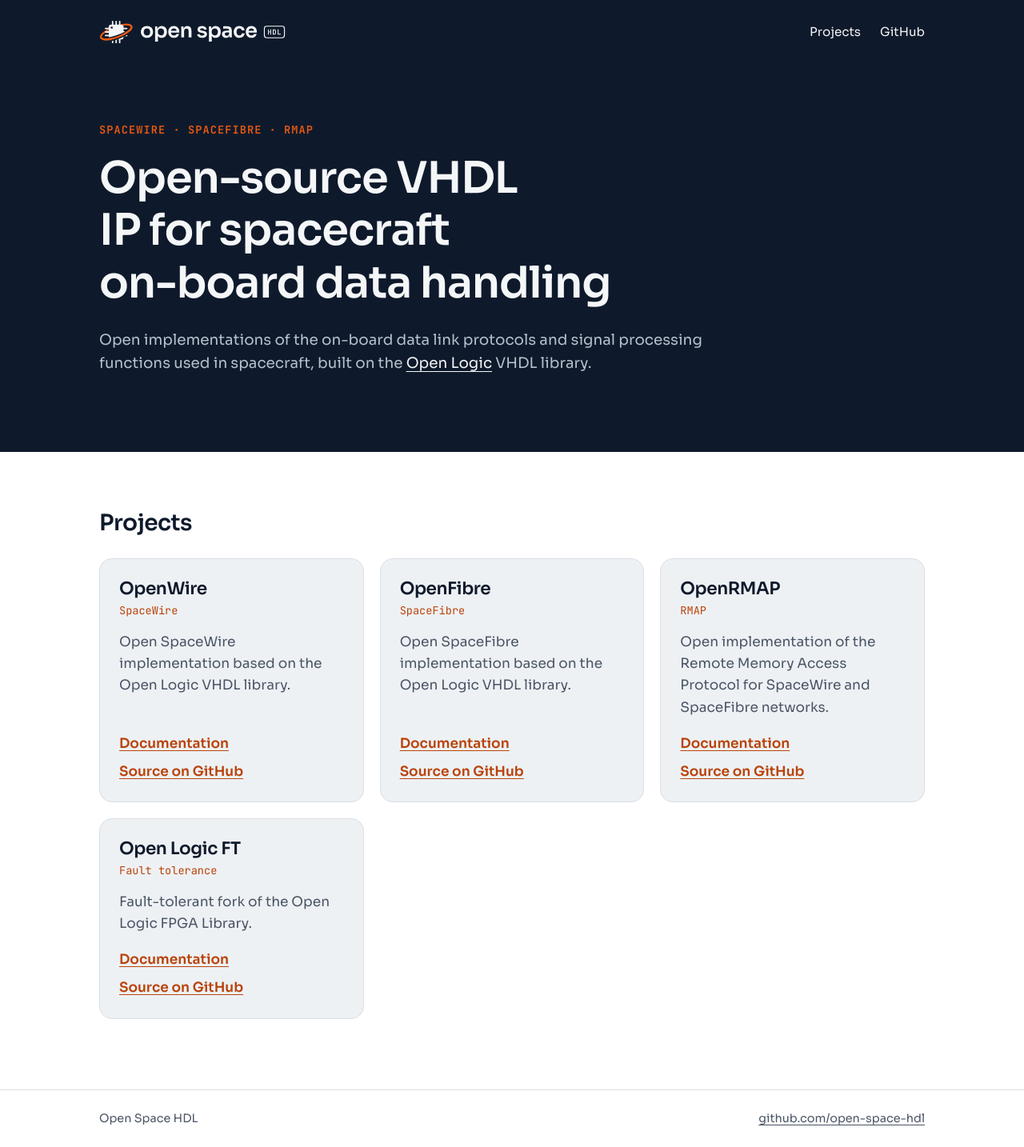
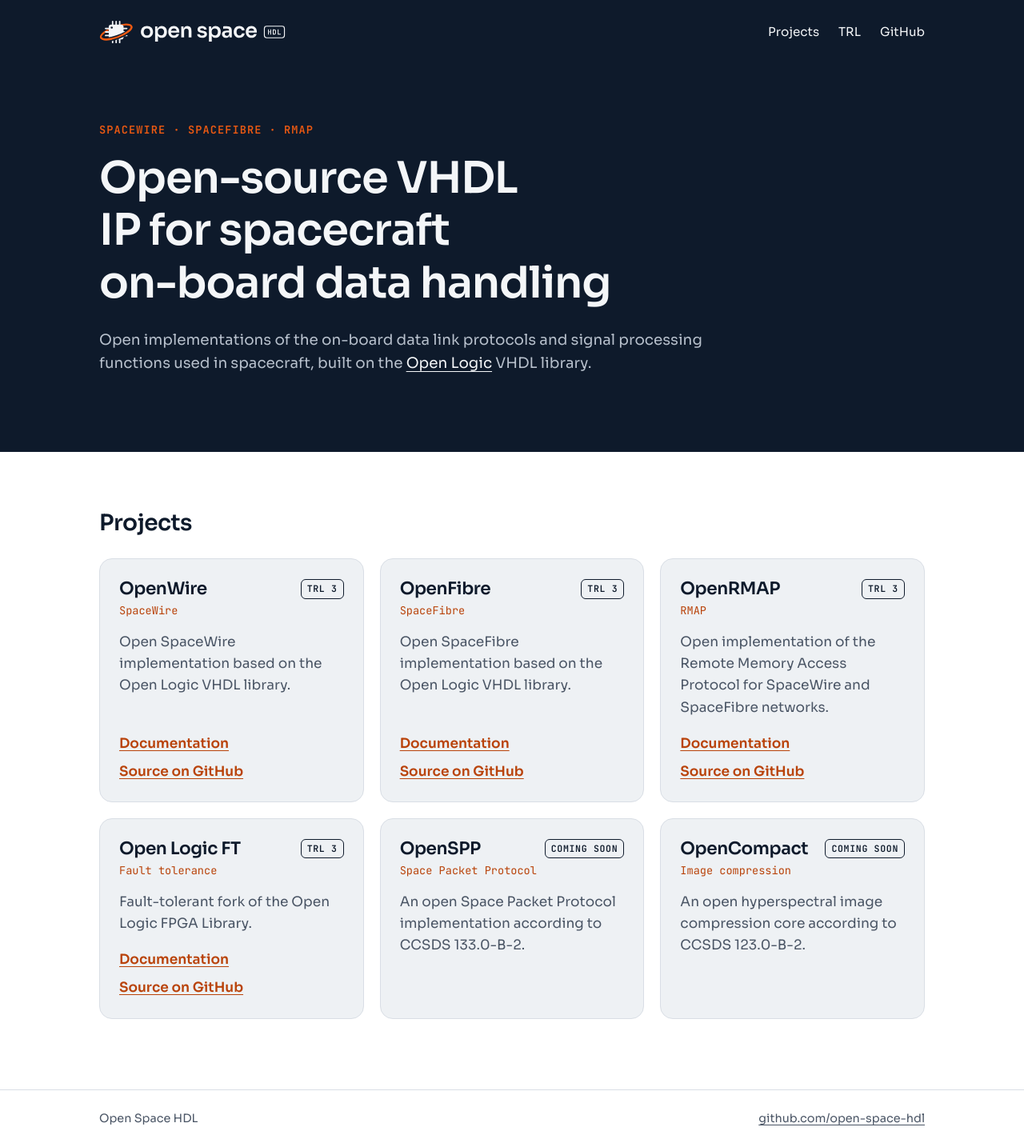
Before and after one commit to open-space-hdl/open-space-hdl.github.io, a Jekyll site: the page built from index.html, in a window 1280 px wide. Shown: the whole page at 80% size. Built offline with Jekyll 4.4.1, drawn with Linux system fonts in a browser that asks for light colours.

Commit message:
Technology readiness levels; OpenSPP and OpenCompact as coming soon
Every published project shows its technology readiness level as a badge on its card (trl and trl_status in
_data/projects.yml). The new page /trl/ lists the level of every project and explains what the levels mean for an
IP core, derived from ECSS-E-HB-11A (Annex B, Table B-1) and ESA's TRL levels for IPs. All published projects are
at TRL 3: fully verified by simulation, not yet tested on hardware, no flight heritage.

New cards (coming soon): OpenSPP (Space Packet Protocol, CCSDS 133.0-B-2) and OpenCompact (hyperspectral image
compression, CCSDS 123.0-B-2).

Co-Authored-By: Claude Opus 5.5 <noreply@anthropic.com>
Claude-Session: https://claude.ai/code/session_012mBU8fv1jbSrqq4KFAG2S9

```diff
--- a/_data/projects.yml
+++ b/_data/projects.yml
@@ -5,6 +5,8 @@
 #   public:    true once the repository is public -> card links to the source
 #   docs:      true once the repository publishes its own GitHub Pages site (MkDocs, tools/ of the repository)
 #              -> card links to openspacehdl.org/<repo>/
+#   trl:       technology readiness level (see trl.html, openspacehdl.org/trl/) -> badge on the card
+#   trl_status: one sentence for the status table of the TRL page
 #
 # While public is false the card shows "Coming soon" and no links.
 
@@ -14,6 +16,8 @@
   summary: Open SpaceWire implementation based on the Open Logic VHDL library.
   public: true
   docs: true
+  trl: 3
+  trl_status: Fully verified by simulation. Not yet tested on hardware, no flight heritage.
 
 - name: OpenFibre
   repo: openfibre
@@ -21,6 +25,8 @@
   summary: Open SpaceFibre implementation based on the Open Logic VHDL library.
   public: true
   docs: true
+  trl: 3
+  trl_status: Fully verified by simulation. Not yet tested on hardware, no flight heritage.
 
 - name: OpenRMAP
   repo: openrmap
@@ -28,6 +34,8 @@
   summary: Open implementation of the Remote Memory Access Protocol for SpaceWire and SpaceFibre networks.
   public: true
   docs: true
+  trl: 3
+  trl_status: Fully verified by simulation. Not yet tested on hardware, no flight heritage.
 
 - name: Open Logic FT
   repo: open-logic-ft
@@ -35,3 +43,19 @@
   summary: Fault-tolerant fork of the Open Logic FPGA Library.
   public: true
   docs: true
+  trl: 3
+  trl_status: Fully verified by simulation. Not yet tested on hardware, no flight heritage.
+
+- name: OpenSPP
+  repo: openspp
+  category: Space Packet Protocol
+  summary: An open Space Packet Protocol implementation according to CCSDS 133.0-B-2.
+  public: false
+  docs: false
+
+- name: OpenCompact
+  repo: opencompact
+  category: Image compression
+  summary: An open hyperspectral image compression core according to CCSDS 123.0-B-2.
+  public: false
+  docs: false
--- a/_includes/project-card.html
+++ b/_includes/project-card.html
@@ -5,6 +5,9 @@
     {%- unless p.public %}
     <span class="badge">Coming soon</span>
     {%- endunless %}
+    {%- if p.public and p.trl %}
+    <a class="badge badge-trl" href="{{ '/trl/' | relative_url }}" title="Technology readiness level: what it means">TRL {{ p.trl }}</a>
+    {%- endif %}
   </div>
   <p class="card-category">{{ p.category }}</p>
   <p class="card-summary">{{ p.summary }}</p>
--- a/_layouts/default.html
+++ b/_layouts/default.html
@@ -29,6 +29,7 @@
       </a>
       <nav class="site-nav" aria-label="Main">
         <a href="{{ '/#projects' | relative_url }}">Projects</a>
+        <a href="{{ '/trl/' | relative_url }}">TRL</a>
         <a href="{{ site.github_org }}">GitHub</a>
       </nav>
     </div>
--- a/assets/css/site.css
+++ b/assets/css/site.css
@@ -174,9 +174,31 @@ h1, h2, h3 { line-height: 1.2; letter-spacing: -0.02em; font-weight: 600; }
   font-weight: 600;
 }
 
-/* Plain content pages (404, later: about, imprint, ...) */
+a.badge-trl { text-decoration: none; }
+a.badge-trl:hover { color: var(--orange-text); border-color: var(--orange-text); }
+
+
+/* Plain content pages (404, TRL, later: about, imprint, ...) */
 .page { padding: 72px 0 88px; }
 .page h1 { margin-top: 0; font-size: clamp(1.8rem, 4vw, 2.6rem); }
+
+.prose { max-width: 920px; }
+.prose h2 { margin: 48px 0 16px; font-size: 1.5rem; }
+
+.table-scroll { overflow-x: auto; }
+.prose table {
+  width: 100%;
+  border-collapse: collapse;
+  font-size: 0.95rem;
+}
+.prose th, .prose td {
+  padding: 10px 12px;
+  border-bottom: 1px solid var(--border);
+  text-align: left;
+  vertical-align: top;
+}
+.prose th { background: var(--surface); font-weight: 600; }
+.prose .levels td:first-child { white-space: nowrap; font-family: var(--font-mono); }
 
 /* Footer */
 .site-footer {
--- /dev/null
+++ b/trl.html
@@ -0,0 +1,134 @@
+---
+layout: default
+title: Technology readiness levels
+description: >-
+  What the technology readiness levels (TRL) mean for the IP cores of Open Space HDL and where each project
+  stands today.
+permalink: /trl/
+---
+<section class="page">
+  <div class="wrap prose">
+    <h1>Technology readiness levels</h1>
+    <p>
+      Every Open Space HDL project states its technology readiness level (TRL), so that verification results in
+      simulation are not mistaken for hardware validation or flight heritage.
+    </p>
+
+    <h2 id="status">Where the projects stand</h2>
+    <div class="table-scroll">
+      <table>
+        <thead>
+          <tr><th>Project</th><th>TRL</th><th>Status</th></tr>
+        </thead>
+        <tbody>
+          {%- for p in site.data.projects %}
+          {%- if p.trl %}
+          <tr>
+            <td><a href="{{ site.github_org }}/{{ p.repo }}">{{ p.name }}</a></td>
+            <td class="nowrap">TRL {{ p.trl }}</td>
+            <td>{{ p.trl_status }}</td>
+          </tr>
+          {%- endif %}
+          {%- endfor %}
+        </tbody>
+      </table>
+    </div>
+    <p>The roadmap of each project lists the steps to the next level.</p>
+
+    <h2 id="levels">What the levels mean for our IP cores</h2>
+    <p>
+      The levels are those of ISO 16290, adopted by ECSS as ECSS-E-AS-11C. The ECSS handbook ECSS-E-HB-11A explains
+      how to apply them; for components such as IP cores, its Annex B (Table B-1) lists the milestones of every level,
+      and ESA uses this table for IP cores as well. Our IP cores are VHDL soft IP for FPGAs: properties of the device
+      such as the package, the temperature range, total ionising dose (TID) and single-event latch-up (SEL) are covered
+      by the qualification of the target FPGA, and the IP core has to show that it works on that device. This gives the
+      following meaning for each level:
+    </p>
+    <div class="table-scroll">
+      <table class="levels">
+        <thead>
+          <tr><th>TRL</th><th>Meaning for an IP core</th><th>Evidence</th></tr>
+        </thead>
+        <tbody>
+          <tr>
+            <td>1</td>
+            <td>Basic functions defined: the standard and the scope of the implementation are identified.</td>
+            <td>Specification</td>
+          </tr>
+          <tr>
+            <td>2</td>
+            <td>In development: first modules simulated, first performance estimates.</td>
+            <td>First testbenches</td>
+          </tr>
+          <tr>
+            <td>3</td>
+            <td>The IP core is fully verified by simulation, including its failure modes.</td>
+            <td>Regression, coverage closure, compliance matrix, fault injection in simulation, verification report</td>
+          </tr>
+          <tr>
+            <td>4</td>
+            <td>
+              Synthesized and implemented with timing closure on a representative FPGA and tested on hardware in the
+              laboratory against its functional and performance requirements, ideally with an independent link partner.
+            </td>
+            <td>Synthesis and timing report, hardware test plan and test report</td>
+          </tr>
+          <tr>
+            <td>5</td>
+            <td>
+              Running on the radiation-tolerant target FPGA; a single-event effects (SEE) test, such as a heavy-ion or
+              proton beam test with the IP core in operation, confirms the effectiveness of its mitigation (ECC, TMR, safe
+              state machines) and quantifies the error rates. Operation over the temperature range is demonstrated.
+            </td>
+            <td>SEE test plan and test report</td>
+          </tr>
+          <tr>
+            <td>6</td>
+            <td>
+              Integrated in a representative unit (engineering model) with its real link partners and validated in the
+              intended application environment; released with frozen requirements.
+            </td>
+            <td>Data package: user guide, verification and validation report</td>
+          </tr>
+          <tr>
+            <td>7</td>
+            <td>
+              Part of an FPGA design qualified according to ECSS-E-ST-20-40 and ECSS-Q-ST-60-02 in a qualified unit,
+              including radiation hardness assurance.
+            </td>
+            <td>Qualification of the unit</td>
+          </tr>
+          <tr>
+            <td>8</td>
+            <td>Part of a flight model that has passed acceptance and meets the mission requirements.</td>
+            <td>Flight model acceptance</td>
+          </tr>
+          <tr>
+            <td>9</td>
+            <td>Flight proven: typically two years of nominal operation in orbit.</td>
+            <td>Operation data</td>
+          </tr>
+        </tbody>
+      </table>
+    </div>
+
+    <h2 id="sources">Sources</h2>
+    <ul>
+      <li>
+        ISO 16290:2013, Space systems: Definition of the technology readiness levels (TRLs) and their criteria of
+        assessment, adopted as
+        <a href="https://ecss.nl/standard/ecss-e-as-11c-adoption-notice-of-iso-16290-space-systems-definition-of-the-technology-readiness-levels-trls-and-their-criteria-of-assessment-1-october-2014/">ECSS-E-AS-11C</a>
+        (1 October 2014)
+      </li>
+      <li>
+        <a href="https://ecss.nl/home/ecss-e-hb-11a-technology-readiness-level-trl-guidelines-1-march-2017/">ECSS-E-HB-11A</a>,
+        Technology readiness level (TRL) guidelines (1 March 2017): clause 5.3 and Annex B, Table B-1
+      </li>
+      <li>
+        ESA,
+        <a href="https://www.esa.int/ESA_Multimedia/Images/2018/07/IPs_TRL_Levels_ECSS-E-HB-11A">IPs TRL levels
+        (ECSS-E-HB-11A)</a>
+      </li>
+    </ul>
+  </div>
+</section>
```
Also changed, not shown: README.md.
